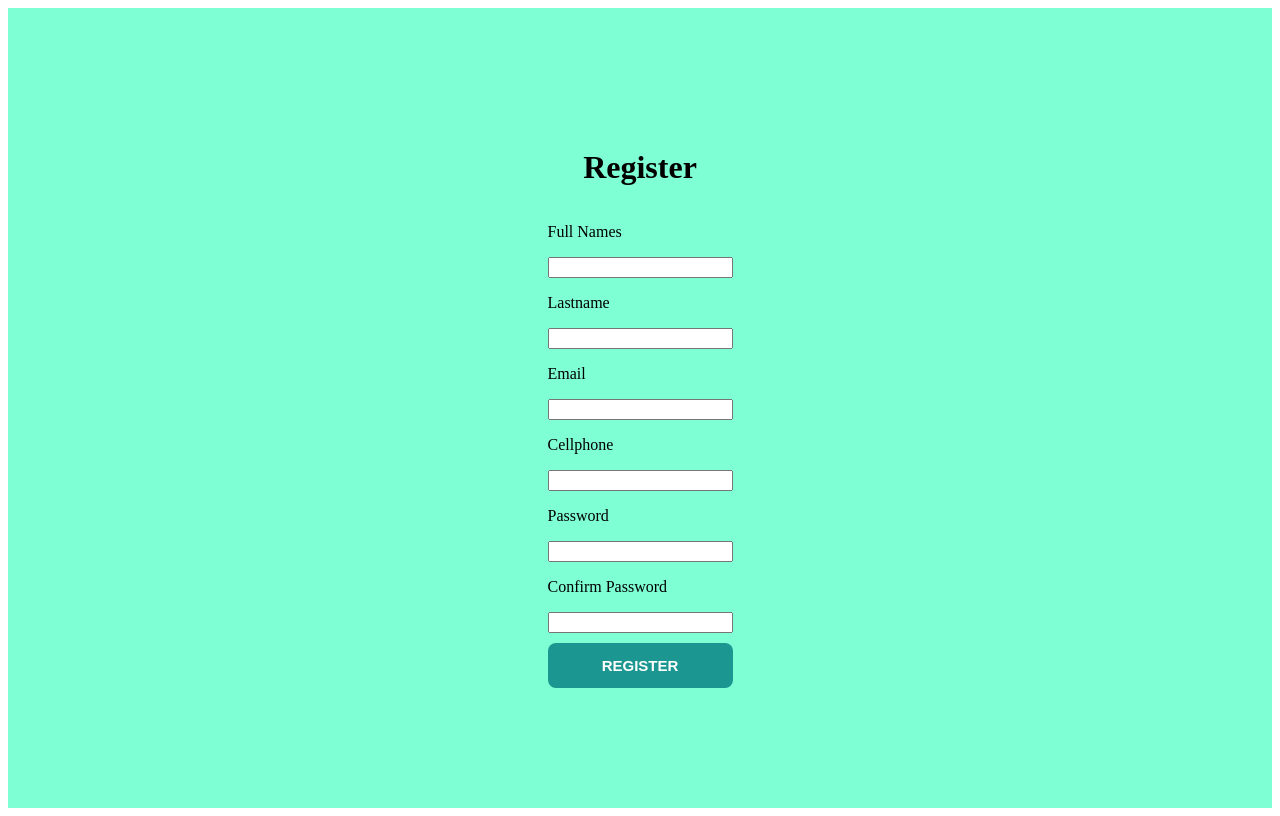
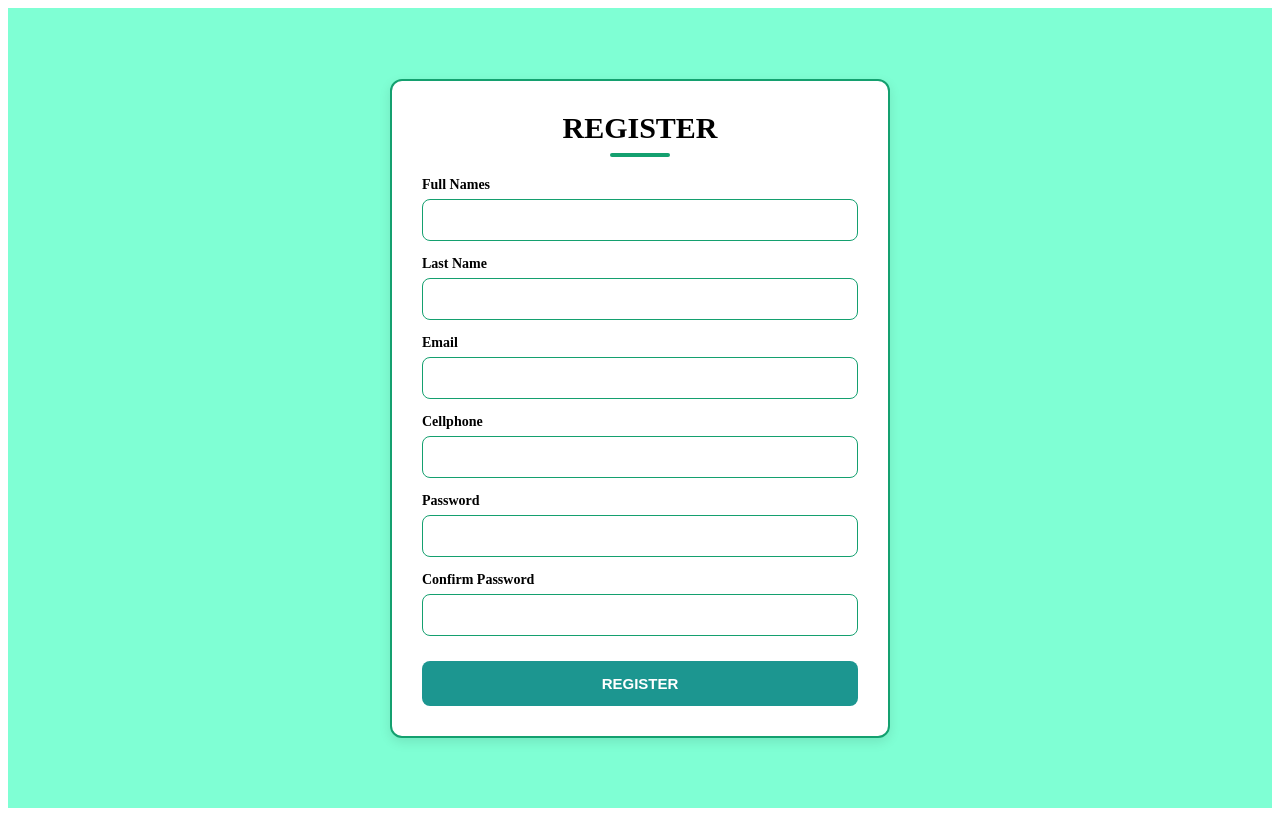
Before and after one commit to khethiwengema04-gif/ShoppingList, a React (Vite) app: page /register in a window 1280 px wide. Built offline with nearby package versions, Linux system fonts and the light colour scheme.

Commit message:
Matching the classnames with the module file and fixed the errors

```diff
--- a/src/Components/Pages/Registering/Registering.tsx
+++ b/src/Components/Pages/Registering/Registering.tsx
@@ -1,7 +1,9 @@
+
 import styles from './Registering.module.css';
-import { Link, useNavigate } from 'react-router-dom';
+import { useNavigate } from 'react-router-dom';
 import { useDispatch, useSelector } from 'react-redux';
 import type { RootState } from '../../../store';
+
 import {
     registerThunk,
     setfullNames,
@@ -12,76 +14,135 @@ import {
     setverifypassword
 } from '../../../Features/register';
 
+const Register = () => {
 
+    const {
+        fullnames,
+        lastname,
+        emailadress,
+        password,
+        cellphone,
+        verifypassword
+    } = useSelector((state: RootState) => state.register);
 
-const Register = () => {
-    const { fullnames, lastname, emailadress, password, cellphone, verifypassword } = useSelector(
-        (state: RootState) => state.register
+    const navigate = useNavigate();
+    const dispatch = useDispatch();
+
+    const handleFormSubmit = async (e: React.FormEvent) => {
+        e.preventDefault();
+
+        const registerUser = await dispatch(
+            registerThunk({
+                fullnames,
+                lastname,
+                emailadress,
+                password,
+                cellphone,
+                verifypassword
+            }) as any
         );
-    const navigate = useNavigate();
-    const navigateToHome = () => {
-        navigate("/home")
+
+        if (registerThunk.fulfilled.match(registerUser)) {
+            alert('Successfully registered');
+            navigate('/home');
         }
-
-    const dispatch = useDispatch()
-    const handleFormSubmit = async (e: React.FormEvent) => {
-        e.preventDefault()
-        const registerUser = await dispatch(registerThunk({ fullnames, lastname, emailadress, password, cellphone, verifypassword }) as any)
-        if (registerThunk.fulfilled.match(registerUser)) {
-            alert('succesfully registered')
-            navigate('/home')
-        }
-
-    }
+    };
 
     return (
         <div className={styles.container}>
 
-            <div className="header">
-                <h1 className="text">Register</h1>
-                <div className="underline"></div>
-            </div>
-            <form onSubmit={handleFormSubmit}>
-                <div className="inputs" >
-                    <div className="name">
-                        <p>Full Names</p>
-                        <input type="text" value={fullnames} onChange={(e) => dispatch(setfullNames(e.target.value))} />
+            <div className={styles.registerForm}>
+
+                <div className={styles.header}>
+                    <h1 className={styles.text}>REGISTER</h1>
+                    <div className={styles.underline}></div>
                 </div>
 
-                    <div className="lastname">
-                        <p>Lastname</p>
-                        <input type="text" value={lastname} onChange={(e) => dispatch(setLastName(e.target.value))} />
+                <form
+                    onSubmit={handleFormSubmit}
+                    className={styles.form}
+                >
+
+                    <div className={styles.inputs}>
+
+                        <div className={styles.field}>
+                            <p>Full Names</p>
+                            <input
+                                type="text"
+                                value={fullnames}
+                                onChange={(e) =>
+                                    dispatch(setfullNames(e.target.value))
+                                }
+                            />
                         </div>
 
-                    <div className="email">
-                        <p>Email</p>
-                        <input type="text" value={emailadress} onChange={(e) => dispatch(setemailadress(e.target.value))} />
+                        <div className={styles.field}>
+                            <p>Last Name</p>
+                            <input
+                                type="text"
+                                value={lastname}
+                                onChange={(e) =>
+                                    dispatch(setLastName(e.target.value))
+                                }
+                            />
                         </div>
 
-                    <div className="cellphone">
-                        <p>Cellphone</p>
-                        <input type="text" value={cellphone} onChange={(e) => dispatch(setcellphone(e.target.value))} />
+                        <div className={styles.field}>
+                            <p>Email</p>
+                            <input
+                                type="email"
+                                value={emailadress}
+                                onChange={(e) =>
+                                    dispatch(setemailadress(e.target.value))
+                                }
+                            />
                         </div>
 
-                    <div className="password">
-                        <p>Password</p>
-                        <input type="text" value={password} onChange={(e) => dispatch(setpassword(e.target.value))} />
+                        <div className={styles.field}>
+                            <p>Cellphone</p>
+                            <input
+                                type="tel"
+                                value={cellphone}
+                                onChange={(e) =>
+                                    dispatch(setcellphone(e.target.value))
+                                }
+                            />
                         </div>
 
-                    <div className="confirmPassword">
-                        <p>Confirm Password</p>
-                        <input type="text" value={verifypassword} onChange={(e) => dispatch(setverifypassword(e.target.value))} />
+                        <div className={styles.field}>
+                            <p>Password</p>
+                            <input
+                                type="password"
+                                value={password}
+                                onChange={(e) =>
+                                    dispatch(setpassword(e.target.value))
+                                }
+                            />
                         </div>
 
-                    <button className={styles.registerBtn} type="submit">
+                        <div className={styles.field}>
+                            <p>Confirm Password</p>
+                            <input
+                                type="password"
+                                value={verifypassword}
+                                onChange={(e) =>
+                                    dispatch(setverifypassword(e.target.value))
+                                }
+                            />
+                        </div>
+
+                        <button
+                            className={styles.registerBtn}
+                            type="submit"
+                        >
                             REGISTER
                         </button>
 
                     </div>
                 </form>
+            </div>
+        </div>
+    );
+};
 
-        </div>
-    )
-}
-
-export default Register
+export default Register;
```
Lines whose indentation alone changed are shown as unchanged.
